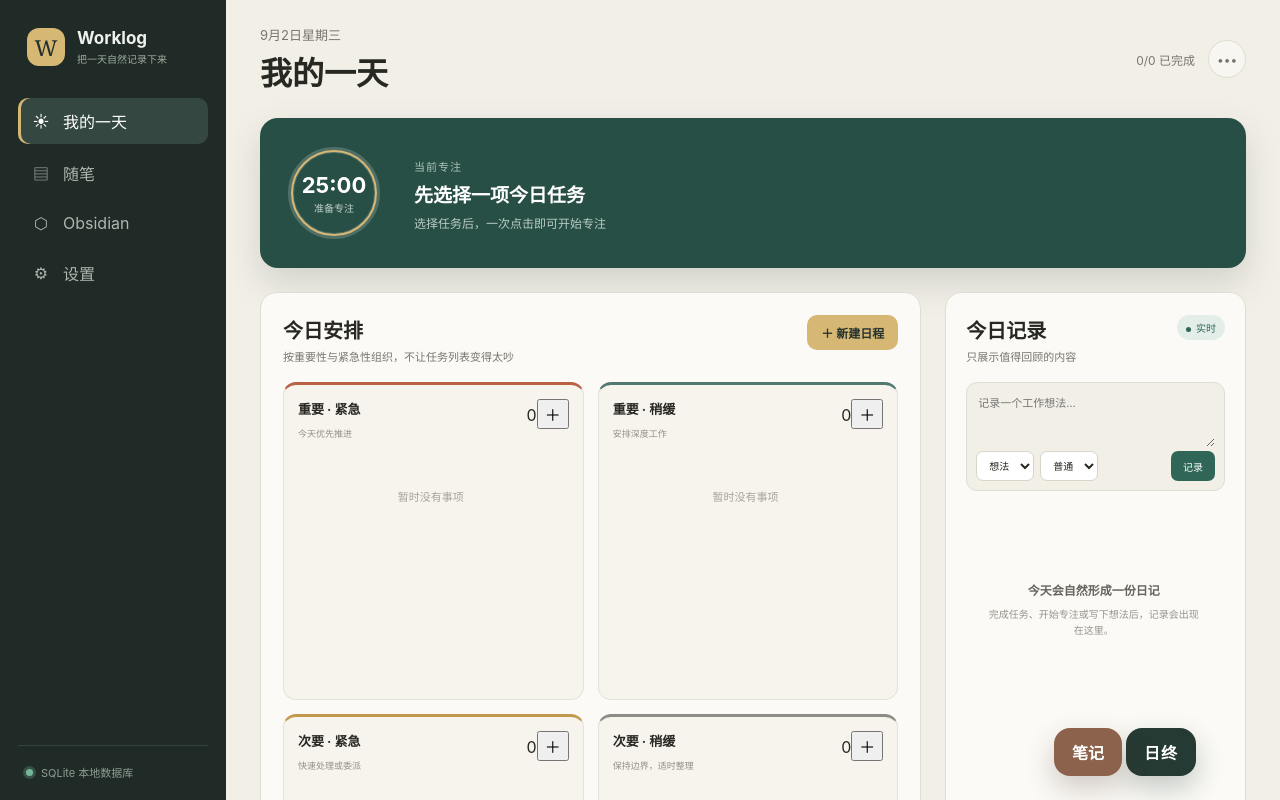
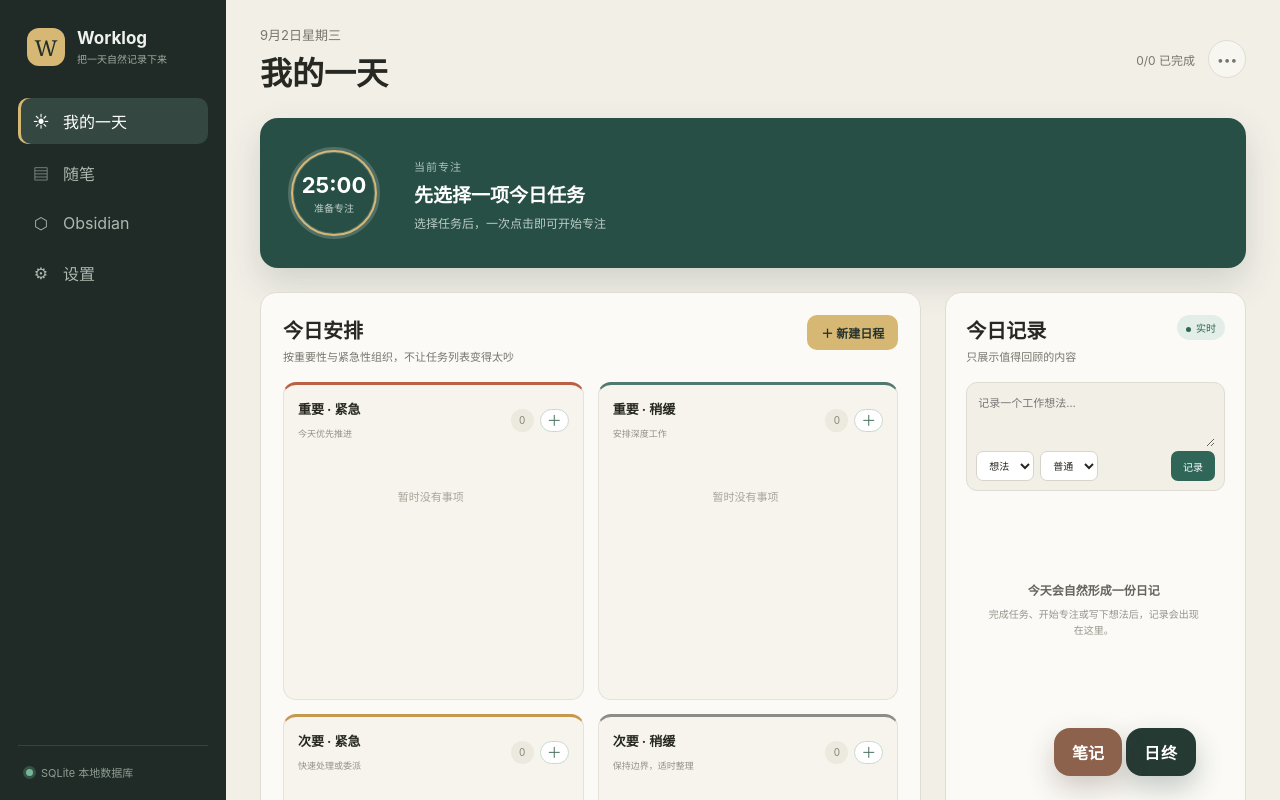
Before and after one commit to yhyyds/worklog, a React (Vite) app: page / in a window 1280 px wide. Shown: the top 800 px of the page. Built offline with nearby package versions, Linux system fonts and the light colour scheme.

Commit message:
style: add quadrant quick-create controls

```diff
--- a/src/m8.css
+++ b/src/m8.css
@@ -300,3 +300,38 @@
     grid-column: 1 / -1;
   }
 }
+
+.quadrant-actions {
+  display: flex;
+  align-items: center;
+  gap: 6px;
+}
+
+.quadrant-actions > span,
+.quadrant-actions > button {
+  display: grid;
+  place-items: center;
+  height: 23px;
+  min-width: 23px;
+  border-radius: 999px;
+  font-size: 10px;
+}
+
+.quadrant-actions > span {
+  background: #ece9df;
+  color: #85847b;
+}
+
+.quadrant-actions > button {
+  border: 1px solid #cbd8d0;
+  background: #fff;
+  color: #4e7562;
+  font-size: 15px;
+  line-height: 1;
+  cursor: pointer;
+}
+
+.quadrant-actions > button:hover {
+  border-color: #7fa08e;
+  background: #eaf2ed;
+}
```
